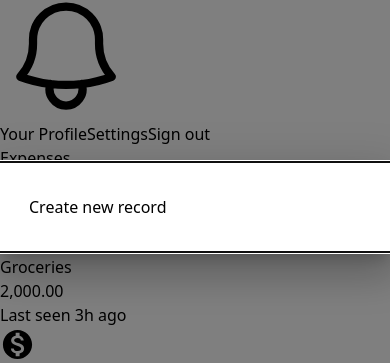
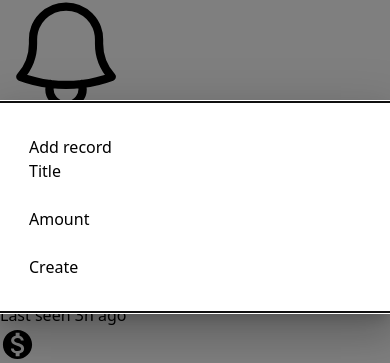
Before and after one commit to RanpoE/exp-webapp, a React (Vite) app: page /report in a window 390 px wide. Both pictures are taken after a click on the icon 12 px from the left and 1705 px from the top of the page. Shown: the part 1498-1861 px from the top of the page. Built offline with nearby package versions, Linux system fonts and the light colour scheme.

Commit message:
update on report and nav responsiveness

```diff
--- a/src/pages/Report/components/Report.jsx
+++ b/src/pages/Report/components/Report.jsx
@@ -1,24 +1,42 @@
-import React, { useState } from 'react'
+import React, { useEffect, useState } from 'react'
 import MonetizationOnIcon from '@mui/icons-material/MonetizationOn';
 import { reportData } from '../../../constants';
 import { FormModal } from '../../../shared/FormModal';
 import AddIcon from '@mui/icons-material/Add';
 
 
-reportData.sort((a, b) => b.amount - a.amount)
+function ReportList() {
+  const [data, setData] = useState([])
 
-const totalAmount = () => reportData.reduce((a, b) => a += b.amount, 0)
+  const totalAmount = (data) => data.reduce((a, b) => a += b.amount, 0)
 
-reportData.push({
-  name: 'Total Amount',
-  amount: totalAmount(),
-})
+  useEffect(() => {
+    async function getReport() {
+      const res = await fetchData()
+      const resCopy = [...res]
+      resCopy.push({
+        name: 'Total Amount',
+        amount: totalAmount(res),
+      })
+      setData(resCopy)
+    }
+
+    getReport()
+
+  }, [])
 
 
-const ReportList = () => {
+
+
+  async function fetchData(){
+    reportData.sort((a, b) => b.amount - a.amount)
+
+    return reportData
+  }
+
   return (
     <ul role="list" className="divide-y divide-gray-100">
-      {reportData.map((item, i) => {
+      {data.map((item, i) => {
         const amount = `${item?.amount.toLocaleString()}.00`
         return (
           <li className="flex justify-between gap-x-6 py-5" key={i}>
@@ -46,7 +64,7 @@ const ReportList = () => {
   )
 }
 
-export const Report = () => {
+export function Report(){
   const [modal, setModal] = useState(false)
 
   const handleModal = () => setModal(prev => !prev)
@@ -61,8 +79,43 @@ export const Report = () => {
       </div>
       <ReportList />
       <FormModal open={modal} handleClose={handleModal}>
-        Create new record
+        <CreateRecord handleClose={handleModal} />
       </FormModal>
     </div>
   )
 }
+
+
+function CreateRecord({ handleClose }){
+
+  const handleSubmit = (evt) => {
+    evt.preventDefault()
+    alert("Form was submitted")
+    setTimeout(() => {
+      handleClose();
+    }, 5000)
+  }
+
+  return (
+    <>
+      <h2 className='text-xl mb-2'>Add record</h2>
+      <form onSubmit={handleSubmit}>
+        <div>
+          <label htmlFor="title" className="block text-sm font-medium leading-6 text-gray-900">Title</label>
+          <div className="mt-2">
+            <input id="title" name="title" type="text" autoComplete="off" required className="block w-full rounded-md border-0 p-1.5 text-gray-900 shadow-sm ring-1 ring-inset ring-gray-300 placeholder:text-gray-400 focus:ring-2 focus:ring-inset focus:ring-indigo-600 sm:text-sm sm:leading-6" />
+          </div>
+        </div>
+        <div>
+          <label htmlFor="amount" className="block text-sm font-medium leading-6 text-gray-900">Amount</label>
+          <div className="mt-2">
+            <input id="amount" name="amount" type="number" autoComplete="off" required className="block w-full rounded-md border-0 p-1.5 text-gray-900 shadow-sm ring-1 ring-inset ring-gray-300 placeholder:text-gray-400 focus:ring-2 focus:ring-inset focus:ring-indigo-600 sm:text-sm sm:leading-6" />
+          </div>
+        </div>
+        <div className='mt-4'>
+          <button type="submit" className="flex w-full justify-center rounded-md bg-gray-800 px-3 p-1.5 text-sm font-semibold leading-6 text-white shadow-sm hover:bg-gray-500 focus-visible:outline focus-visible:outline-2 focus-visible:outline-offset-2 focus-visible:outline-gray-600">Create</button>
+        </div>
+      </form>
+    </>
+  )
+}
--- a/src/shared/FormModal.jsx
+++ b/src/shared/FormModal.jsx
@@ -16,10 +16,10 @@ const style = {
   p: 4,
 };
 
-export const FormModal = ({ children, open = false, handleClose }) => {
+export function FormModal({ children, open, handleClose }){
   return (
     <>
-      <Modal open={open} onClose={handleClose}>
+      <Modal open={open} onClose={handleClose} className="flex min-h-full flex-col justify-center px-6 py-12 lg:px-8">
         <Box sx={style}>
           {children}
         </Box>
--- a/src/shared/TopNav.jsx
+++ b/src/shared/TopNav.jsx
@@ -92,7 +92,7 @@ export const TopNav = () => {
                     </div>
                 </div>
                 <div className="md:hidden" id="mobile-menu">
-                    <div className="space-y-1 px-2 pb-3 pt-2 sm:px-3">
+                    <div className={`space-y-1 px-2 pb-3 pt-2 sm:px-3 ${toggleMenu ? '': 'hidden'}`}>
                         <a href="#" className="bg-gray-900 text-white block rounded-md px-3 py-2 text-base font-medium" aria-current="page">Dashboard</a>
                         <a href="#" className="text-gray-300 hover:bg-gray-700 hover:text-white block rounded-md px-3 py-2 text-base font-medium">Team</a>
                         <a href="#" className="text-gray-300 hover:bg-gray-700 hover:text-white block rounded-md px-3 py-2 text-base font-medium">Projects</a>
```
